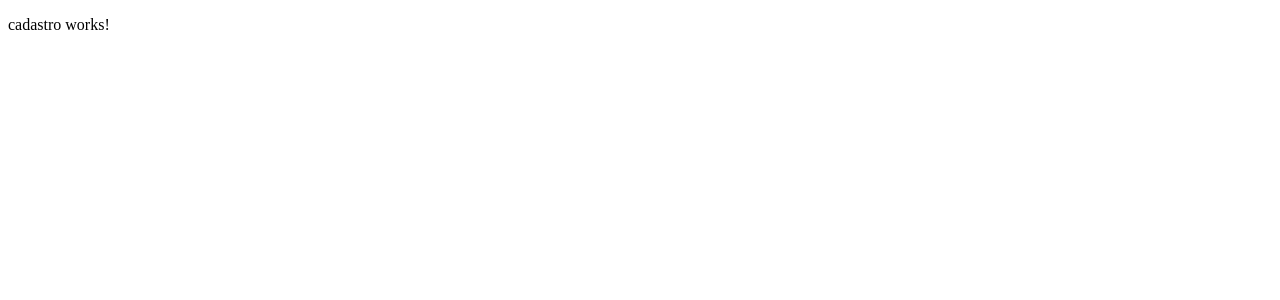
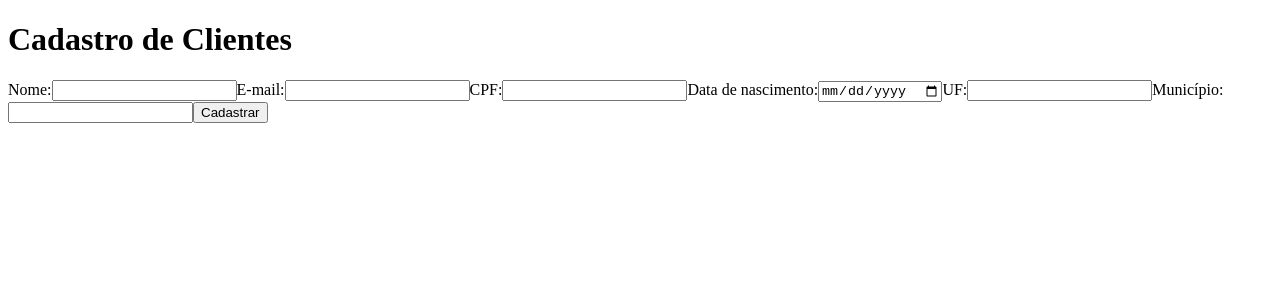
Before and after one commit to ingridpsouza6-netizen/Projeto_Clientes_Angular, an Angular app: page /cadastro in a window 1280 px wide. Shown: the top 300 px of the page. Built offline with nearby package versions, Linux system fonts and the light colour scheme.

Commit message:
criado formulário

```diff
--- a/src/app/cadastro/cadastro.html
+++ b/src/app/cadastro/cadastro.html
@@ -1 +1,27 @@
-<p>cadastro works!</p>
+<h1>Cadastro de Clientes</h1>
+
+<form [formGroup]="formulario">
+<!-- está ligado ao formulário que criei no cadastro.ts -->
+
+  <label>Nome:</label>
+  <input type="text" formControlName="nome">
+  <!--conectei o campo nome ao type OBS:mesma coisa aconteçe nas próximas linhas -->
+
+  <label>E-mail:</label>
+  <input type="email" formControlName="email">
+
+  <label>CPF:</label>
+  <input type="text" formControlName="cpf">
+
+  <label>Data de nascimento:</label>
+  <input type="date" formControlName="dataNascimento">
+
+  <label>UF:</label>
+  <input type="text" formControlName="uf">
+
+  <label>Município:</label>
+  <input type="text" formControlName="municipio">
+
+  <button type="submit">Cadastrar</button>
+  <!--apenas criei o botão cadastrar-->
+</form>
--- a/src/app/cadastro/cadastro.ts
+++ b/src/app/cadastro/cadastro.ts
@@ -1,9 +1,25 @@
 import { Component } from '@angular/core';
+//trouxe as ferramentas de formulário para usar no meu componente
+import { ReactiveFormsModule, FormGroup, FormControl } from '@angular/forms';
+
+
 
 @Component({
   selector: 'app-cadastro',
-  imports: [],
+  imports: [ReactiveFormsModule],
   templateUrl: './cadastro.html',
   styleUrl: './cadastro.css',
 })
-export class Cadastro {}
+export class Cadastro {
+
+  formulario = new FormGroup({
+    //criei meu formulário
+    nome: new FormControl(''),
+    email: new FormControl(''),
+    cpf: new FormControl(''),
+    dataNascimento: new FormControl(''),
+    uf: new FormControl(''),
+    municipio: new FormControl('')
+  });
+
+}
```
